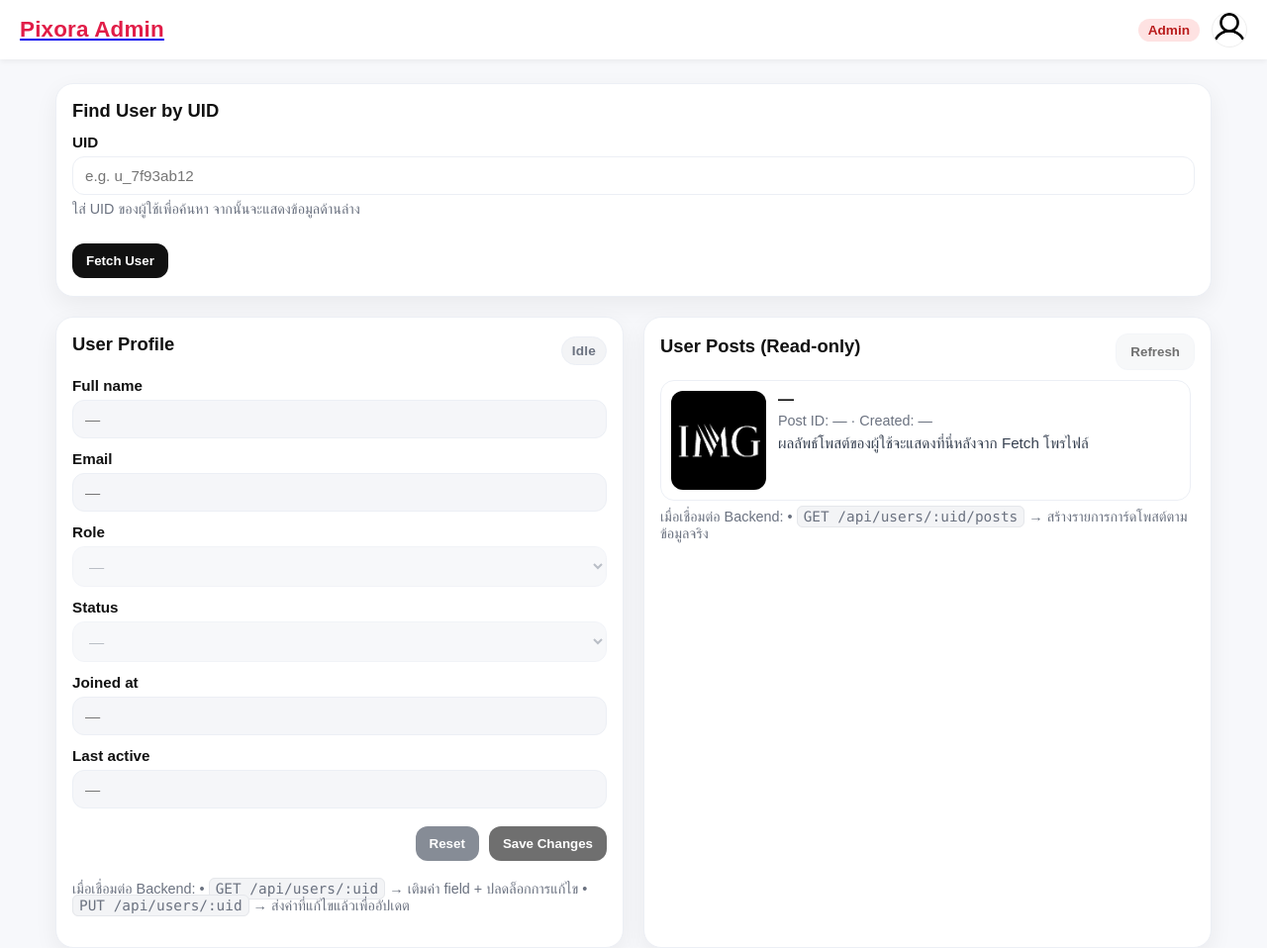
After one commit to PhongamonJutipong/Mini-Project, a PHP site: page /AdminMain.html in a window 1280 px wide. The commit adds this page. Shown: the whole page at 99% size. Run offline with PHP 8.4, Linux system fonts and the light colour scheme; a stand-in replaces the project's code that opens the database connection.

Commit message:
last update

```diff
--- /dev/null
+++ b/AdminMain.html
@@ -0,0 +1,134 @@
+<!DOCTYPE html>
+<html lang="en">
+
+<head>
+    <meta charset="UTF-8" />
+    <meta name="viewport" content="width=device-width, initial-scale=1.0" />
+    <title>Admin Control · Pixora</title>
+    <link rel="stylesheet" href="StyleMainaddmin.css" />
+</head>
+
+<body>
+    <header class="site-header">
+        <div class="topnav">
+            <a href="#" class="brand">
+                <h1>Pixora Admin</h1>
+            </a>
+            <div class="top-actions">
+                <span class="badge">Admin</span>
+                <img src="user.png" alt="Admin profile" />
+            </div>
+        </div>
+    </header>
+
+    <main class="container">
+        <section class="card">
+            <h2>Find User by UID</h2>
+            <form class="row" aria-label="Query user by UID">
+                <div class="field">
+                    <label for="uid">UID</label>
+                    <input id="uid" name="uid" type="text" placeholder="e.g. u_7f93ab12" />
+                    <p class="hint">ใส่ UID ของผู้ใช้เพื่อค้นหา จากนั้นจะแสดงข้อมูลด้านล่าง</p>
+                </div>
+                <button type="submit" class="btn">Fetch User</button>
+            </form>
+        </section>
+
+        <!-- User Profile (Edit) -->
+        <section class="grid-2">
+            <div class="card">
+                <div class="card-head">
+                    <h2>User Profile</h2>
+                    <span class="status status-idle" title="Waiting for fetch">Idle</span>
+                </div>
+
+                <!-- ตัวอย่าง: ฟิลด์ถูก disable จนกว่าจะ fetch สำเร็จ -->
+                <form class="stack" aria-label="Edit user profile">
+                    <div class="field">
+                        <label for="u-name">Full name</label>
+                        <input id="u-name" name="name" type="text" placeholder="—" disabled />
+                    </div>
+
+                    <div class="field">
+                        <label for="u-email">Email</label>
+                        <input id="u-email" name="email" type="email" placeholder="—" disabled />
+                    </div>
+
+                    <div class="row">
+                        <div class="field">
+                            <label for="u-role">Role</label>
+                            <select id="u-role" name="role" disabled>
+                                <option value="">—</option>
+                                <option value="user">user</option>
+                                <option value="creator">creator</option>
+                                <option value="admin">admin</option>
+                            </select>
+                        </div>
+                        <div class="field">
+                            <label for="u-status">Status</label>
+                            <select id="u-status" name="status" disabled>
+                                <option value="">—</option>
+                                <option value="active">active</option>
+                                <option value="suspended">suspended</option>
+                                <option value="deleted">deleted</option>
+                            </select>
+                        </div>
+                    </div>
+
+                    <div class="row">
+                        <div class="field">
+                            <label for="u-joined">Joined at</label>
+                            <input id="u-joined" name="joined_at" type="text" placeholder="—" disabled />
+                        </div>
+                        <div class="field">
+                            <label for="u-last">Last active</label>
+                            <input id="u-last" name="last_active" type="text" placeholder="—" disabled />
+                        </div>
+                    </div>
+
+                    <div class="actions">
+                        <button type="button" class="btn btn-secondary" disabled>Reset</button>
+                        <button type="submit" class="btn" disabled>Save Changes</button>
+                    </div>
+
+                    <p class="note">
+                        เมื่อเชื่อมต่อ Backend:
+                        • <code>GET /api/users/:uid</code> → เติมค่า field + ปลดล็อกการแก้ไข
+                        • <code>PUT /api/users/:uid</code> → ส่งค่าที่แก้ไขแล้วเพื่ออัปเดต
+                    </p>
+                </form>
+            </div>
+
+            <!-- Read-only posts -->
+            <div class="card">
+                <div class="card-head">
+                    <h2>User Posts (Read-only)</h2>
+                    <button class="btn btn-light" type="button" disabled>Refresh</button>
+                </div>
+
+                <div class="posts">
+                    <!-- ตัวอย่างการ์ดโพสต์ (placeholder) -->
+                    <article class="post">
+                        <div class="post-thumb">
+                            <img src="IMG_logo.jpg" alt="Post thumbnail" />
+                        </div>
+                        <div class="post-body">
+                            <h3 class="post-title">—</h3>
+                            <p class="post-meta">Post ID: — · Created: —</p>
+                            <p class="post-desc">ผลลัพธ์โพสต์ของผู้ใช้จะแสดงที่นี่หลังจาก Fetch โพรไฟล์</p>
+                        </div>
+                    </article>
+
+                    <!-- เพิ่มรายการโพสต์ตามจริงด้วย server data -->
+                </div>
+
+                <p class="note">
+                    เมื่อเชื่อมต่อ Backend:
+                    • <code>GET /api/users/:uid/posts</code> → สร้างรายการการ์ดโพสต์ตามข้อมูลจริง
+                </p>
+            </div>
+        </section>
+    </main>
+</body>
+
+</html>
--- /dev/null
+++ b/StyleMainaddmin.css
@@ -0,0 +1,298 @@
+/* ============ Base ============ */
+* {
+    box-sizing: border-box;
+}
+
+:root {
+    --bg: #f7f8fb;
+    --panel: #fff;
+    --text: #111;
+    --muted: #6b7280;
+    --primary: #111;
+    --accent: #e11d48;
+    /* แดงโทน Pixora */
+    --line: #eceff5;
+    --radius: 18px;
+    --shadow: 0 8px 24px rgba(0, 0, 0, .06);
+}
+
+html,
+body {
+    height: 100%;
+}
+
+body {
+    margin: 0;
+    font-family: Arial, Helvetica, sans-serif;
+    background: var(--bg);
+    color: var(--text);
+}
+
+/* ============ Header ============ */
+.site-header {
+    position: sticky;
+    top: 0;
+    z-index: 10;
+    background: var(--panel);
+    box-shadow: 0 2px 6px rgba(0, 0, 0, .06);
+}
+
+.topnav {
+    display: flex;
+    align-items: center;
+    justify-content: space-between;
+    padding: 12px 20px;
+    gap: 16px;
+}
+
+.brand h1 {
+    margin: 0;
+    font-size: 1.4rem;
+    letter-spacing: .2px;
+    color: var(--accent);
+}
+
+.top-actions {
+    display: flex;
+    align-items: center;
+    gap: 12px;
+}
+
+.top-actions img {
+    width: 36px;
+    height: 36px;
+    border-radius: 50%;
+    object-fit: cover;
+    border: 1px solid #eee;
+}
+
+.badge {
+    display: inline-block;
+    padding: 4px 10px;
+    border-radius: 999px;
+    background: #fee2e2;
+    color: #b91c1c;
+    font-weight: 600;
+    font-size: .85rem;
+}
+
+/* ============ Layout ============ */
+.container {
+    max-width: 1200px;
+    margin: 24px auto;
+    padding: 0 16px;
+    display: grid;
+    gap: 20px;
+}
+
+.grid-2 {
+    display: grid;
+    gap: 20px;
+    grid-template-columns: 1fr 1fr;
+}
+
+@media (max-width: 960px) {
+    .grid-2 {
+        grid-template-columns: 1fr;
+    }
+}
+
+/* ============ Card & Sections ============ */
+.card {
+    background: var(--panel);
+    border: 1px solid var(--line);
+    border-radius: var(--radius);
+    box-shadow: var(--shadow);
+    padding: 16px 16px 18px;
+}
+
+.card h2 {
+    margin: 0 0 12px;
+    font-size: 1.15rem;
+}
+
+.card-head {
+    display: flex;
+    align-items: center;
+    justify-content: space-between;
+    gap: 12px;
+    margin-bottom: 10px;
+}
+
+/* ============ Forms ============ */
+.row {
+    display: flex;
+    gap: 12px;
+    align-items: flex-end;
+    flex-wrap: wrap;
+}
+
+.stack {
+    display: grid;
+    gap: 12px;
+}
+
+.field {
+    width: 100%;
+}
+
+.field label {
+    display: inline-block;
+    margin-bottom: 6px;
+    font-weight: 600;
+    font-size: .95rem;
+}
+
+.field input,
+.field select,
+.field textarea {
+    width: 100%;
+    padding: 10px 12px;
+    border-radius: 12px;
+    border: 1px solid var(--line);
+    background: #fff;
+    outline: none;
+    font-size: .95rem;
+}
+
+.field input:disabled,
+.field select:disabled {
+    background: #f5f6f9;
+    color: #9ca3af;
+}
+
+.hint {
+    margin-top: 6px;
+    color: var(--muted);
+    font-size: .9rem;
+}
+
+.actions {
+    display: flex;
+    gap: 10px;
+    justify-content: flex-end;
+    margin-top: 6px;
+}
+
+/* Buttons */
+.btn {
+    appearance: none;
+    border: none;
+    cursor: pointer;
+    padding: 10px 14px;
+    border-radius: 12px;
+    font-weight: 600;
+    background: var(--primary);
+    color: #fff;
+    transition: transform .12s ease, box-shadow .12s ease;
+}
+
+.btn:hover {
+    transform: translateY(-1px);
+    box-shadow: 0 6px 14px rgba(0, 0, 0, .08);
+}
+
+.btn:disabled {
+    opacity: .6;
+    cursor: not-allowed;
+}
+
+.btn-secondary {
+    background: #374151;
+}
+
+.btn-light {
+    background: #f3f4f6;
+    color: #111;
+    border: 1px solid var(--line);
+}
+
+/* Status pill */
+.status {
+    display: inline-block;
+    padding: 6px 10px;
+    border-radius: 999px;
+    font-size: .85rem;
+    font-weight: 700;
+    letter-spacing: .2px;
+    border: 1px solid var(--line);
+}
+
+.status-idle {
+    background: #f3f4f6;
+    color: #6b7280;
+}
+
+.status-ok {
+    background: #dcfce7;
+    color: #166534;
+}
+
+.status-busy {
+    background: #fff7ed;
+    color: #9a3412;
+}
+
+.status-error {
+    background: #fee2e2;
+    color: #b91c1c;
+}
+
+/* ============ Posts (read-only) ============ */
+.posts {
+    display: grid;
+    gap: 12px;
+    max-height: 520px;
+    overflow: auto;
+    padding-right: 4px;
+}
+
+.post {
+    display: grid;
+    grid-template-columns: 96px 1fr;
+    gap: 12px;
+    border: 1px solid var(--line);
+    border-radius: 14px;
+    padding: 10px;
+    background: #fff;
+}
+
+.post-thumb img {
+    width: 100%;
+    height: 100%;
+    object-fit: cover;
+    border-radius: 12px;
+    aspect-ratio: 1 / 1;
+}
+
+.post-title {
+    margin: 0 0 4px;
+    font-size: 1rem;
+}
+
+.post-meta {
+    margin: 0 0 6px;
+    color: var(--muted);
+    font-size: .9rem;
+}
+
+.post-desc {
+    margin: 0;
+    color: #374151;
+    font-size: .95rem;
+}
+
+/* ============ Utilities ============ */
+code {
+    background: #f3f4f6;
+    padding: 2px 6px;
+    border-radius: 6px;
+    border: 1px solid #e5e7eb;
+    font-family: ui-monospace, SFMono-Regular, Menlo, monospace;
+}
+
+.note {
+    margin-top: 8px;
+    color: var(--muted);
+    font-size: .9rem;
+}
```
Also changed, not shown: StyleMain.css (+130 -52 lines), main.html (+35 -32 lines), StyleIndex.css (line endings or trailing spaces).
